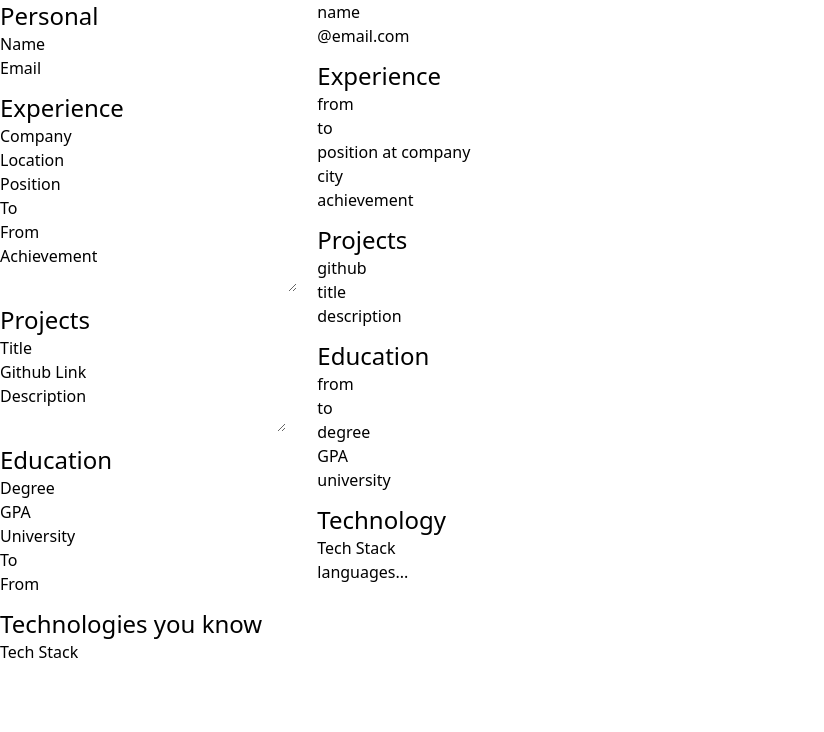
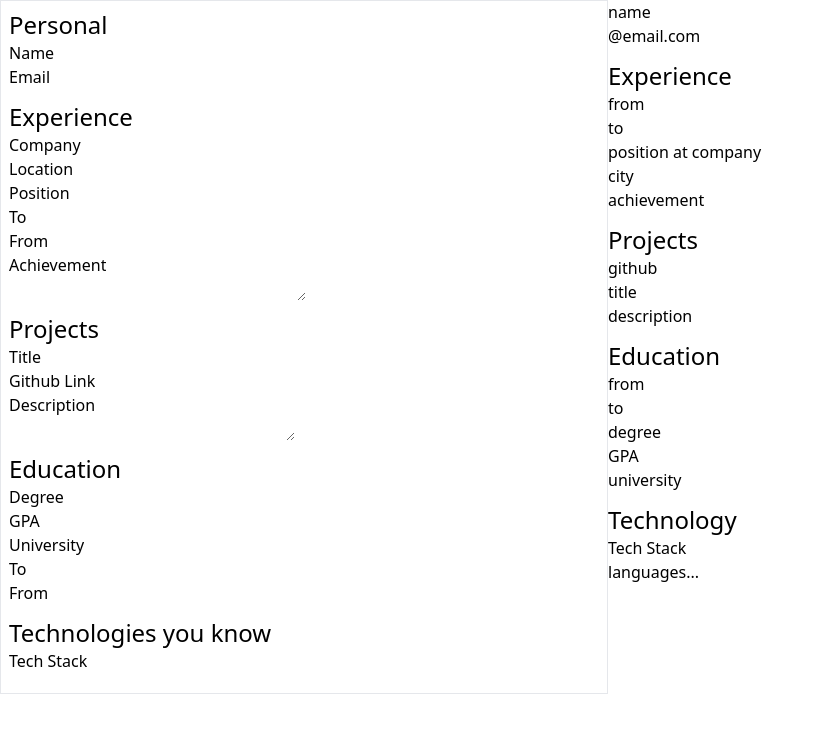
Before and after one commit to dhritiman1/cv, a React app: page / in a window 1280 px wide. Shown: the top 732 px of the page, without its empty margins (0-824 px from the left). Built offline with nearby package versions, Linux system fonts and the light colour scheme; the HTML template or start-up script is replaced by a standard one.

Commit message:
:making preview work

```diff
--- a/src/components/cv-form/Form.tsx
+++ b/src/components/cv-form/Form.tsx
@@ -19,7 +19,7 @@ const Form = ({
   onTechStackChange,
 }: Props) => {
   return (
-    <div>
+    <div className="w-[38rem] border p-2 ">
       <Personal data={cv.personal} onPropertyChange={onPropertyChange} />
       <Experience
         experiences={cv.experiences}
```
